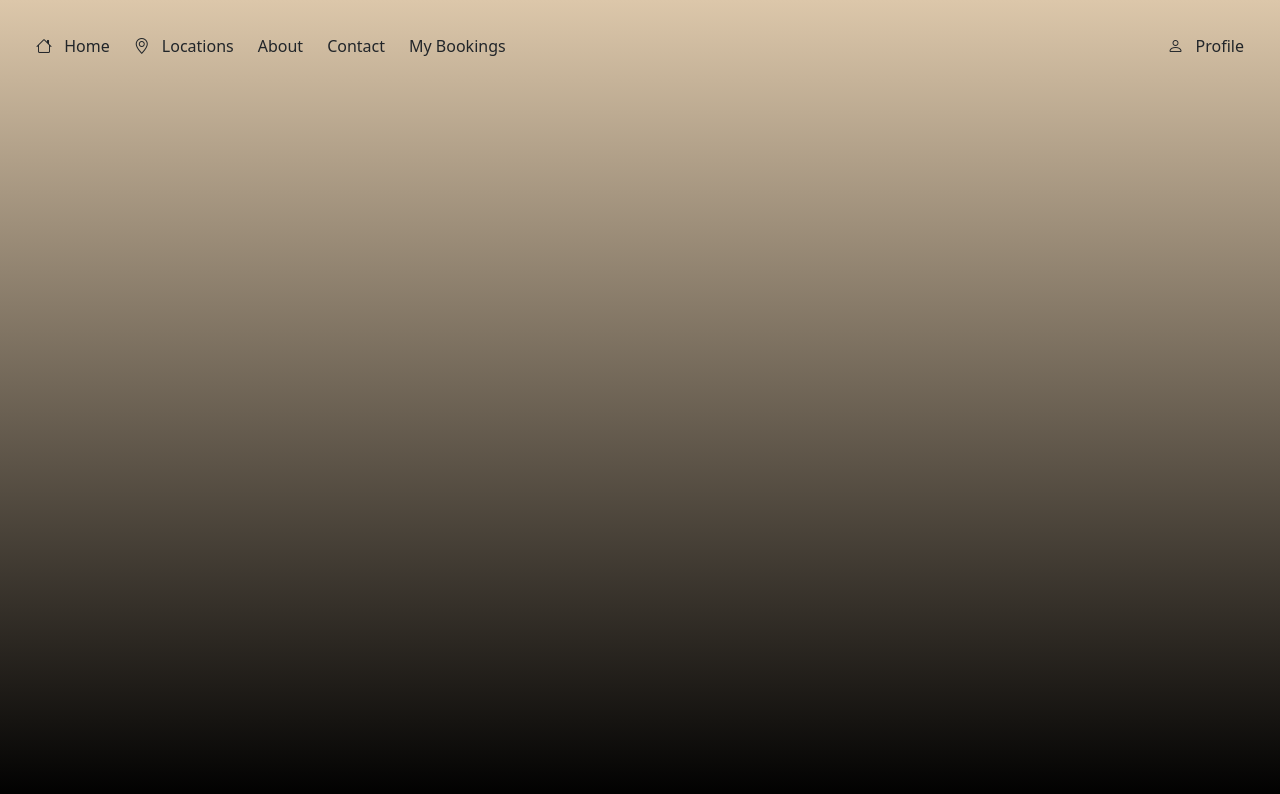
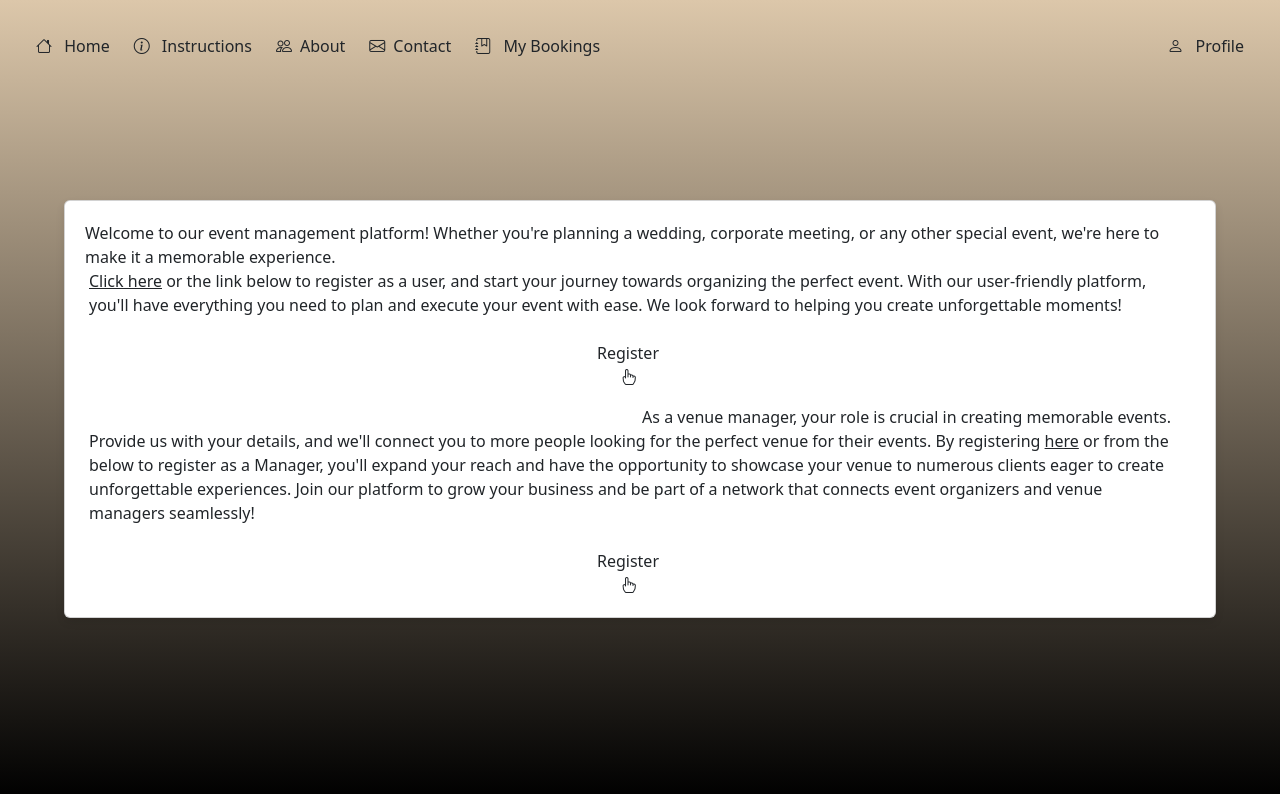
Before and after one commit to aqilhussain-mah/Cdac_Project, a React (Vite) app in the folder React/my-app/: page /Register in a window 1280 px wide. Shown: the top 794 px of the page. Built offline with nearby package versions, Linux system fonts and the light colour scheme.

Commit message:
register page

```diff
--- a/React/my-app/src/App.jsx
+++ b/React/my-app/src/App.jsx
@@ -7,6 +7,7 @@ import AboutUs from './Components/AboutUs';
 import MyBooking from './Components/MyBooking';
 import Profile from './Components/Profile';
 import Login from './Components/Login';
+import Register from "./Components/Register"
 import UserRegister from './Components/UserRegistration'
 import ManagerRegister from './Components/ManagerRegister'
 
@@ -29,6 +30,7 @@ function App() {
         <Route path='/Login/*' element={<Login />}></Route>
         <Route path='/UserRegister' element={<UserRegister />}></Route>
         <Route path='/ManagerRegister' element={<ManagerRegister />}></Route>
+        <Route path="/Register" element={<Register />}></Route>
       </Routes>
 
     </div>
--- a/React/my-app/src/Components/ForgotPassword.jsx
+++ b/React/my-app/src/Components/ForgotPassword.jsx
@@ -1,39 +1,70 @@
 import React, { useState } from "react";
+import { NavLink } from "react-router-dom";
 import "./ForgotPassword.css"
 
-const ForgotPassword = () =>{
-    let[otpHandler,setotpHandler]=useState(false)
+const ForgotPassword = () => {
+    let [otpSent, setotpSent] = useState(false)
+    let [otpVerified, setOtpVerified] = useState(false);
+    const otpHandler = (e) => {
+        e.preventDefault(); // Prevent form submission
+        const enteredOtp = document.getElementById("otp").value; // Get the entered OTP
+        if (enteredOtp === "1234") {
+            setOtpVerified(true);
+        } else {
+            alert("Invalid OTP. Please try again.");
+        }
+    }
 
     let formcontext
-    if(!otpHandler){
+    if (!otpSent) {
         formcontext = (
             <form action="">
                 <h1>Forgot Password</h1>
                 <div>
                     <label htmlFor="">USERNAME</label>
-                    <input type="text" name="" id="" placeholder="Username"/>
+                    <input type="text" name="" id="" placeholder="Username" />
                 </div>
                 <div className="d-flex justify-content-center">
-                    <button type="submit"  onClick={() => setotpHandler(true)} >Send otp</button>
+                    <button type="submit" onClick={() => setotpSent(true)} >Send otp</button>
                 </div>
             </form>
         )
     }
-    else{
-        formcontext=(
+    else {
+        formcontext = (
             <form action="">
                 <h2>Verify otp</h2>
                 <div>
                     <label htmlFor="">Enter the OTP</label>
-                    <input type="text" name="" id="" pattern="\d{4}"/>
+                    <input type="text" name="" id="otp" pattern="\d{4}" />
                 </div>
                 <div className="d-flex justify-content-center">
-                    <button type="submit">Verify</button>
+                    <button type="submit" onClick={otpHandler}>Verify</button>
                 </div>
             </form>
         )
     }
-    return(
+    if (otpVerified) {
+        formcontext = (
+            <form action="">
+                <h2>Change password</h2>
+                <div>
+                    <label htmlFor="">Change password </label>
+                    <input type="text" name="" id="" placeholder="Enter New Password" />
+                </div>
+                <div>
+                    <label htmlFor="">Confirm Password</label>
+                    <input type="text" name="" id="" placeholder="Re-Enter the same password" />
+                </div>
+                <div className='d-flex justify-content-center'>
+                    <NavLink to="/Login" className="nav-link" activeClassName="active">
+                        Change
+                    </NavLink>
+                </div>
+            </form>
+        )
+    }
+    return (
         <div className="fpassword-container">
             <div className="container-fluid">
                 {formcontext}
@@ -41,4 +72,4 @@ const ForgotPassword = () =>{
         </div>
     )
 }
- export default ForgotPassword
+export default ForgotPassword
--- a/React/my-app/src/Components/Login.jsx
+++ b/React/my-app/src/Components/Login.jsx
@@ -4,7 +4,6 @@ import "./Login.css";
 import SignIn from "./SignIn"
 import ForgotPassword from "./ForgotPassword"
 import ResetPassword from "./ResetPassword"
-import Register from "./Register"
 
 
 const Login = () => {
@@ -21,7 +20,6 @@ const Login = () => {
                                 <Route path="/" element={<SignIn />}></Route>
                                 <Route path="ForgotPassword" element={<ForgotPassword />}></Route>
                                 <Route path="ResetPassword" element={<ResetPassword />}></Route>
-                                <Route path="Register" element={<Register />}></Route>
                             </Routes>
 
                             <Outlet />
--- a/React/my-app/src/Components/NavigationBar.jsx
+++ b/React/my-app/src/Components/NavigationBar.jsx
@@ -18,22 +18,22 @@ const NavigationBar = () => {
                         </div>
                         <div className="me-4">
                             <NavLink to="/Location" className="nav-link">
-                                <i className="bi bi-geo-alt"></i> Locations
+                                <i className="bi bi-info-circle"></i> Instructions
                             </NavLink>
                         </div>
                         <div className="me-4">
                             <NavLink to="/About" className="nav-link">
-                                About
+                                <i className="bi bi-people"></i>About
                             </NavLink>
                         </div>
                         <div className="me-4">
                             <NavLink to="/ContactUs" className="nav-link">
-                                Contact
+                                <i className="bi bi-envelope"></i>Contact
                             </NavLink>
                         </div>
                         <div className="me-4">
                             <NavLink to="/MyBooking" className="nav-link">
-                                My Bookings
+                            <i className="bi bi-journal-bookmark"></i> My Bookings
                             </NavLink>
                         </div>
                     </div>
--- /dev/null
+++ b/React/my-app/src/Components/Register.css
@@ -0,0 +1,9 @@
+.register-container {
+    padding: 5%;
+}
+
+.card {
+    min-height: 40vh;
+    margin-top: 20px;
+    box-shadow: 0 4px 8px rgba(0, 0, 0, 0.1);
+}
--- a/React/my-app/src/Components/Register.jsx
+++ b/React/my-app/src/Components/Register.jsx
@@ -1,27 +1,47 @@
 import React from "react";
 import { NavLink } from "react-router-dom"
+import './Register.css'
 
 const Register = () => {
     return (
-        <div className="conatiner-fluid">
+        <div className="register-container">
+            <div className="conatiner-fluid card">
                 <div className="row">
-                <div className="col">
-                    <NavLink to="/userregister" className="nav-link">
-                        User Register click here
+                    <div className="d-flex justify-content-end">
+                        Welcome to our event management platform!
+                        Whether you're planning a wedding, corporate meeting, or any other special event,
+                        we're here to make it a memorable experience.
+                    </div>
+                    <div className="ps-3">
+                        <u><NavLink to="/UserRegister" className="nav-link d-inline">Click here</NavLink></u> or the link below to register as a user,
+                        and start your journey towards organizing the perfect event. With our user-friendly platform,
+                        you'll have everything you need to plan and execute your event with ease.
+                        We look forward to helping you create unforgettable moments!
+                    </div>
+                    <div className="d-flex justify-content-center mt-4">
+                        <NavLink to="/UserRegister" className="nav-link">
+                            Register
                         </NavLink>
                     </div>
-                <div className="col text-end">
-                    <NavLink to="/managerregister" className="nav-link">
-                        Manager Register click here
+                    < div className="d-flex justify-content-center">
+                        <i className="bi bi-hand-index" />
+                    </div>
+                    <div className="d-flex justify-content-end pt-3">
+                        As a venue manager, your role is crucial in creating memorable events.
+                    </div>
+                    <div className="ps-3">
+                        Provide us with your details, and we'll connect you to more people looking for the perfect venue for their events.
+                        By registering <u><NavLink to="/ManagerRegister" className="nav-link d-inline">here</NavLink></u> or from the below to register as a Manager,
+                        you'll expand your reach and have the opportunity to showcase your venue to numerous clients eager to create unforgettable experiences. Join our platform to grow your business and be part of a network that connects event organizers and venue managers seamlessly!
+                    </div>
+                    <div className="d-flex justify-content-center mt-4">
+                        <NavLink to="/ManagerRegister" className="nav-link">
+                            Register
                         </NavLink>
                     </div>
-            </div>
-            <div className="row">
-                <div className="col d-flex justify-content-center align-items-center">
+                    < div className="d-flex justify-content-center">
                         <i className="bi bi-hand-index" />
                     </div>
-                <div className="col d-flex justify-content-center align-items-center">
-                    <i className="bi bi-hand-index" />
                 </div>
             </div>
         </div>
--- a/React/my-app/src/Components/ResetPassword.css
+++ b/React/my-app/src/Components/ResetPassword.css
@@ -1,6 +1,17 @@
+.resetPassword-container {
+    width: 80%;
+    height: 100%;
+    display: flex;
+    justify-content: center;
+    align-items: center;
+}
+.resetPassword-container .container-fluid{
+    padding-top: 22%;
+    width: 100%;
+}
 
 .resetPassword-container input {
-    width: 100%;
+    width: 100% ;
     background-color: rgb(255, 255, 255);
     height: 40px;
     border-radius: 5px;
@@ -10,10 +21,10 @@
 }
 
 .resetPassword-container div{
-    margin-top: 4px;
+    margin-top: 10px;
 }
 
-.resetPassword-container button{
+.signin-container button{
     display: flex;
     justify-content: center;
     background-color: white;
--- a/React/my-app/src/Components/ResetPassword.jsx
+++ b/React/my-app/src/Components/ResetPassword.jsx
@@ -1,33 +1,37 @@
+import { NavLink } from 'react-router-dom';
 import React from "react";
 import "./ResetPassword.css"
 
 const ResetPassword = () => {
     return (
         <div className="resetPassword-container">
+            <div className="container-fluid">
+                <form action="">
                     <h1>Reset Password</h1>
-            <form action="">
                     <div>
                         <label htmlFor="">USERNAME</label><br />
-                    <input type="text" placeholder="username" required/>
+                        <input type="text" name="" id="" placeholder="Username" />
                     </div>
                     <div>
                         <label htmlFor="">CURRENT PASSWORD</label>
-                    <input type="password" name="" id="" placeholder="Password" required/>
+                        <input type="text" name="" id="" placeholder="Enter your Password" />
                     </div>
                     <div>
                         <label htmlFor="">NEW PASSWORD</label>
-                    <input type="password" name="" id="" placeholder="New Password" required/>
+                        <input type="text" name="" id="" placeholder="New Password" />
                     </div>
                     <div>
                         <label htmlFor="">CONFIRM PASSWORD</label>
-                    <input type="password" name="" id="" placeholder="Enter the same password" required/>
+                        <input type="text" name="" id="" placeholder="Confirm New Password" />
                     </div>
-                <div className="d-flex justify-content-center">
-                    <button type="submit">Reset</button>
+                    <div className='d-flex justify-content-center'>
+                        <NavLink to="/Login" className="nav-link" activeClassName="active">
+                            Book Now
+                        </NavLink>
                     </div>
                 </form>
             </div>
-
+        </div>
     )
 }
 
--- a/React/my-app/src/Components/SignIn.jsx
+++ b/React/my-app/src/Components/SignIn.jsx
@@ -32,7 +32,7 @@ const SignIn = () => {
                         </div>
                     </div>
                     <div className="d-flex justify-content-center mt-3">
-                        <NavLink to="Register" className={({ isActive }) => isActive ? "nav-link active" : "nav-link"}>
+                        <NavLink to="/Register" className={({ isActive }) => isActive ? "nav-link active" : "nav-link"}>
                             <h5>New user register here</h5>
                         </NavLink>
                     </div>
```
Also changed, not shown: React/my-app/src/Components/UserRegister.jsx (added, +11 -0 lines). Lines whose indentation alone changed are shown as unchanged.
